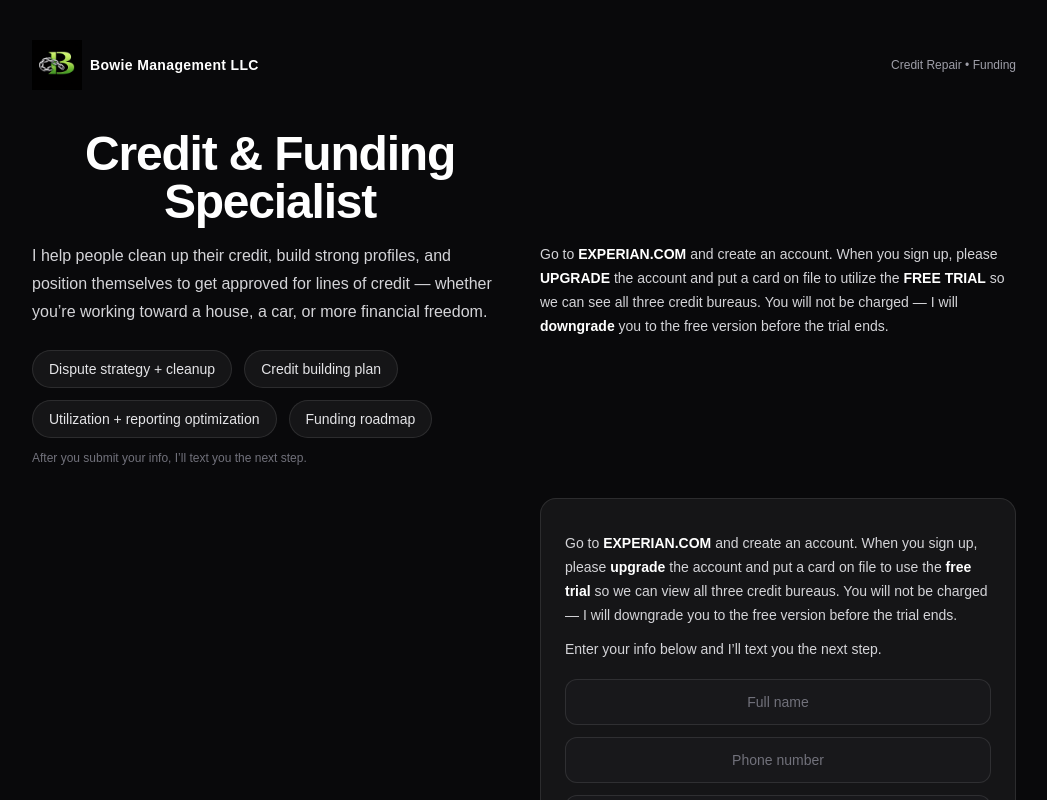
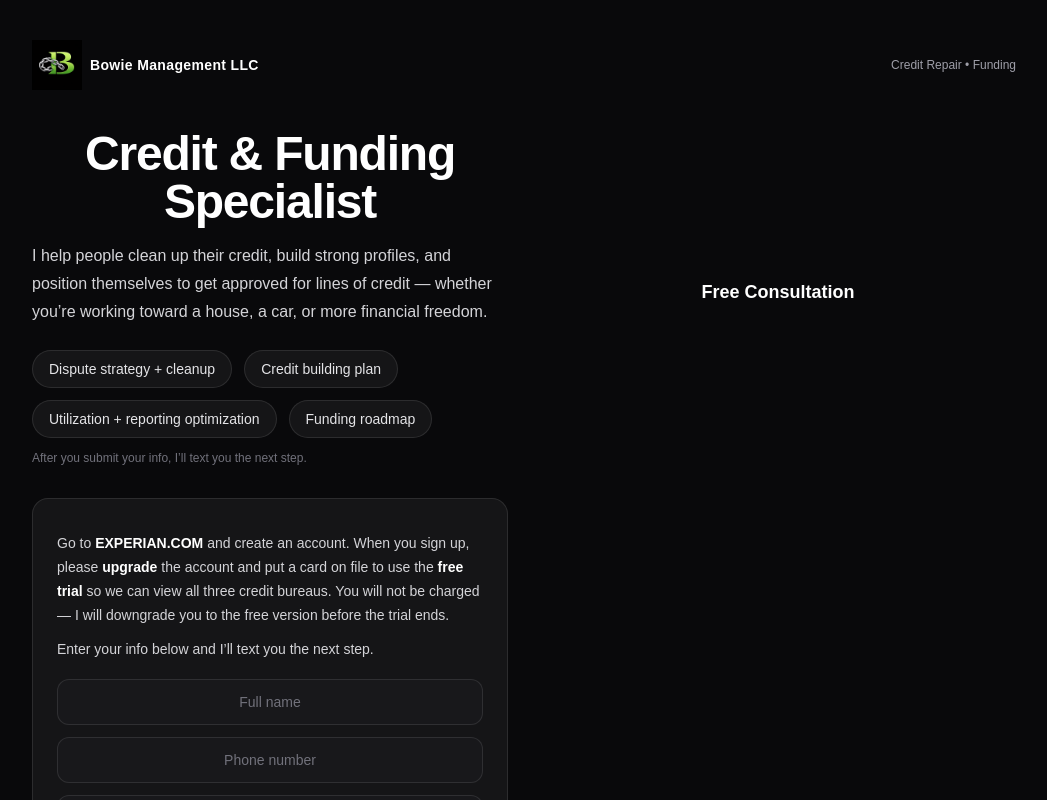
Before and after one commit to Kennybowie/Credit-repair, a Next.js app: page / in a window 1280 px wide. Shown: the top 800 px of the page, without its empty margins (116-1163 px from the left). Built offline with nearby package versions, Linux system fonts and the light colour scheme.

Commit message:
Remove duplicate Experian instructions above Free Consultation

```diff
--- a/app/page.tsx
+++ b/app/page.tsx
@@ -60,15 +60,7 @@
           </div>
 
           {/* Consultation Card */}
-          <p className="mb-4 text-sm text-zinc-300 leading-6">
-  Go to <span className="font-semibold text-white">EXPERIAN.COM</span> and create
-  an account. When you sign up, please <span className="font-semibold text-white">
-  UPGRADE</span> the account and put a card on file to utilize the
-  <span className="font-semibold text-white"> FREE TRIAL</span> so we can see all
-  three credit bureaus. You will not be charged — I will
-  <span className="font-semibold text-white"> downgrade</span> you to the free
-  version before the trial ends.
-</p>
+
 <h2 className="mb-3 text-center text-lg font-semibold text-white">
   Free Consultation
 </h2>
```
